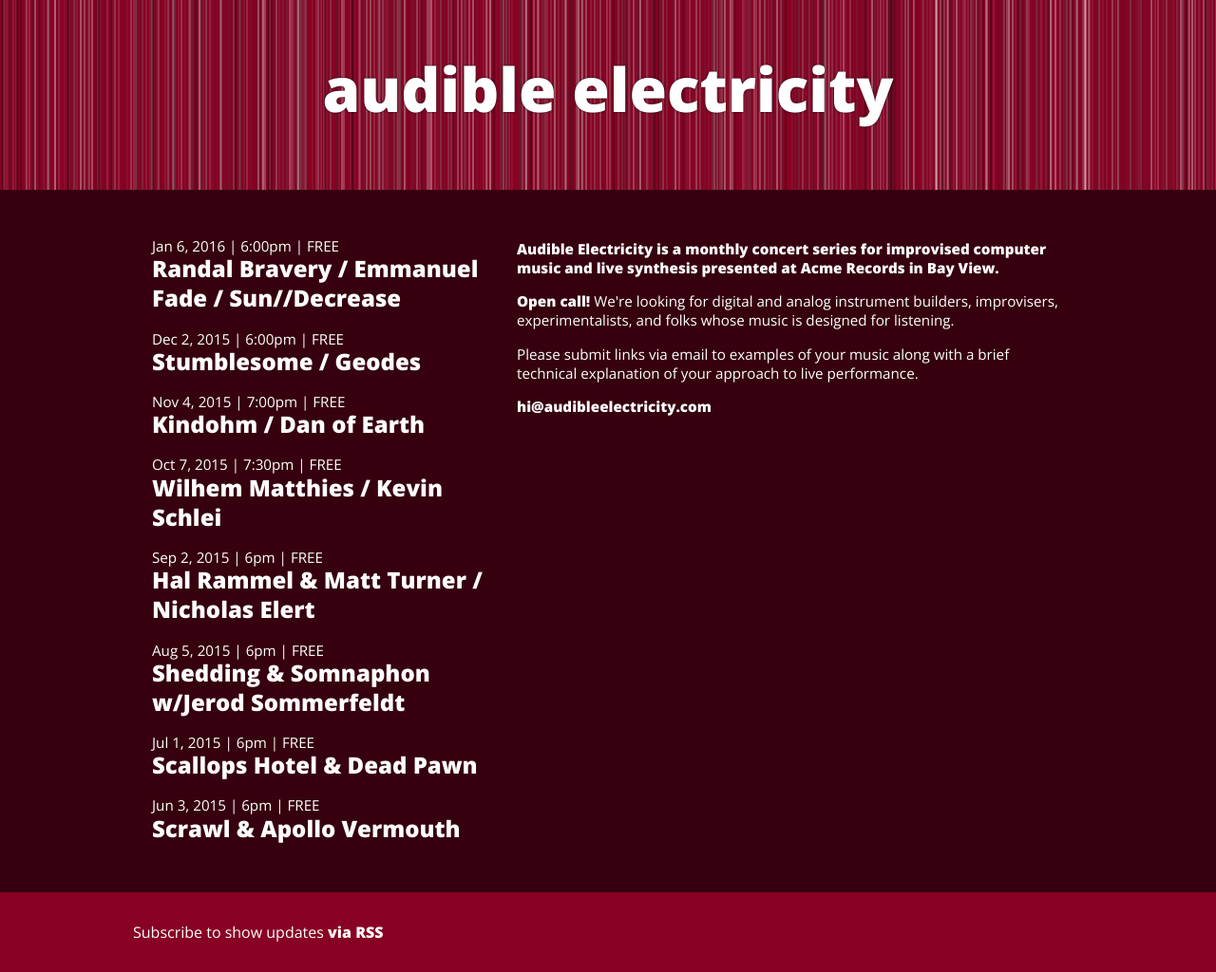
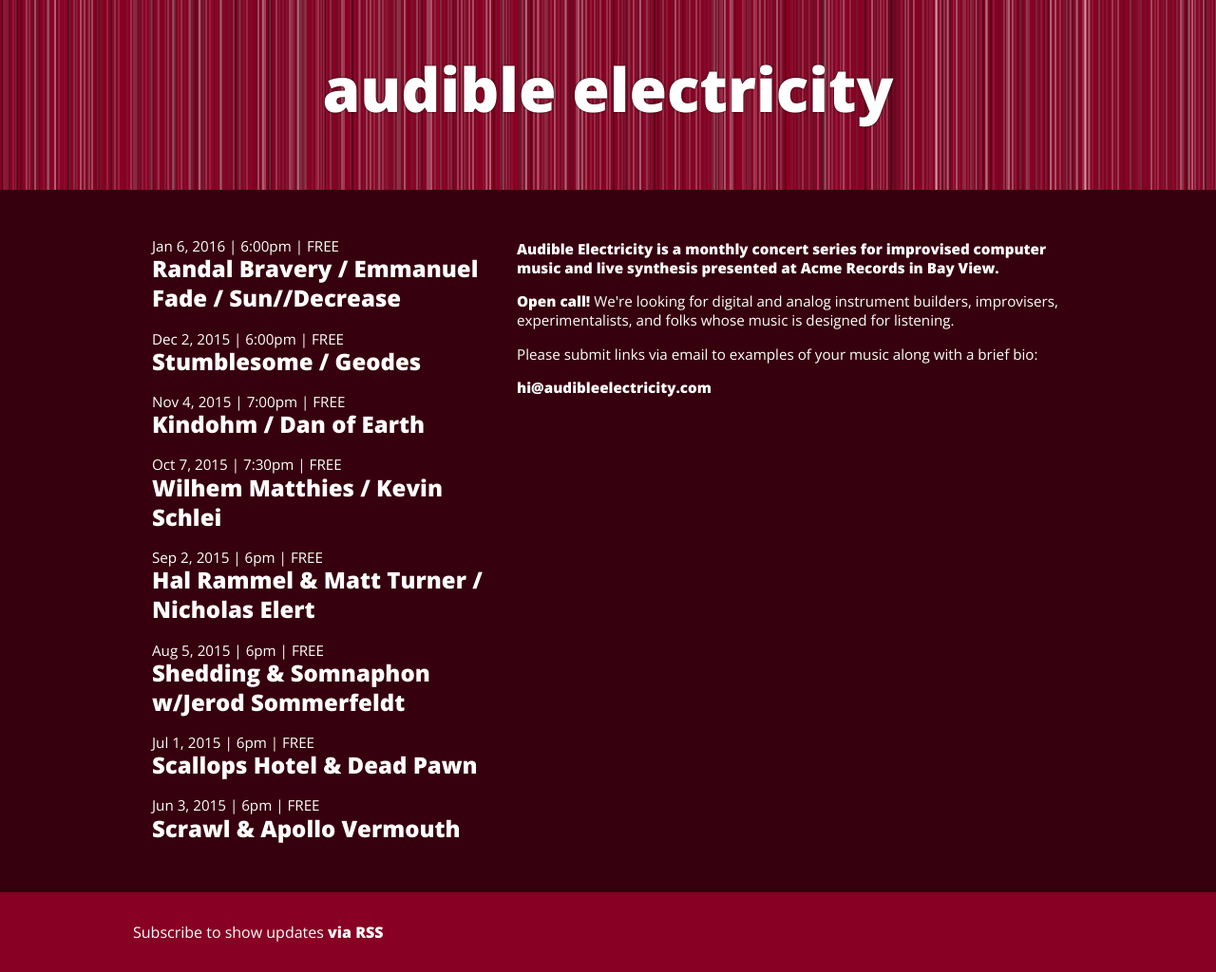
Before and after one commit to hecanjog/audibleelectricity.com, a Jekyll site: the page built from index.html, in a window 1280 px wide. Shown: the whole page at 95% size. Built offline with Jekyll 4.4.1, drawn with Linux system fonts in a browser that asks for light colours; nearby versions of some CDN libraries.

Commit message:
Update call for works language

```diff
--- a/index.html
+++ b/index.html
@@ -21,7 +21,7 @@
             <p><strong>Open call!</strong> We're looking for digital and analog instrument builders, improvisers, experimentalists, and folks whose
             music is designed for listening.</p>
 
-           <p>Please submit links via email to examples of your music along with a brief technical explanation of your approach to live performance.</p>
+           <p>Please submit links via email to examples of your music along with a brief bio:</p>
 
            <p><a href="mailto:{{ site.email }}">{{ site.email }}</a></p>
         </div>
```
